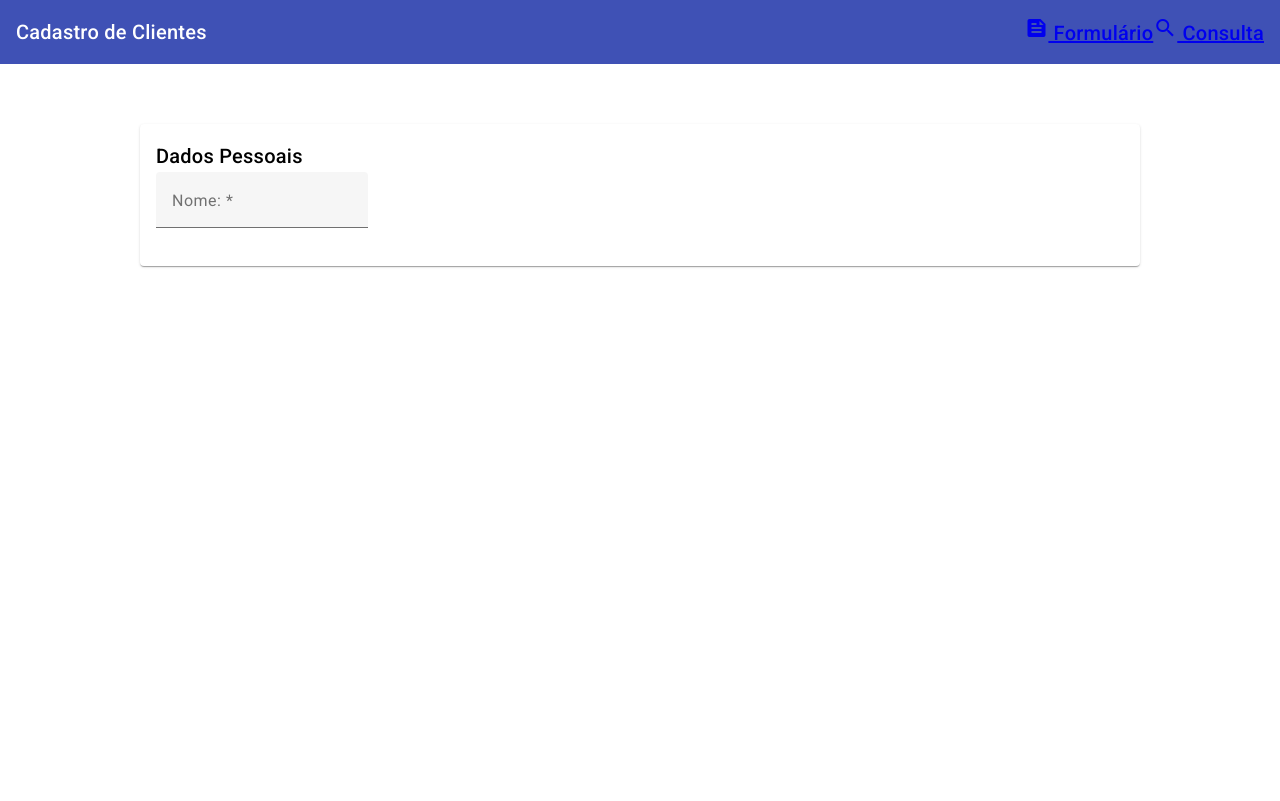
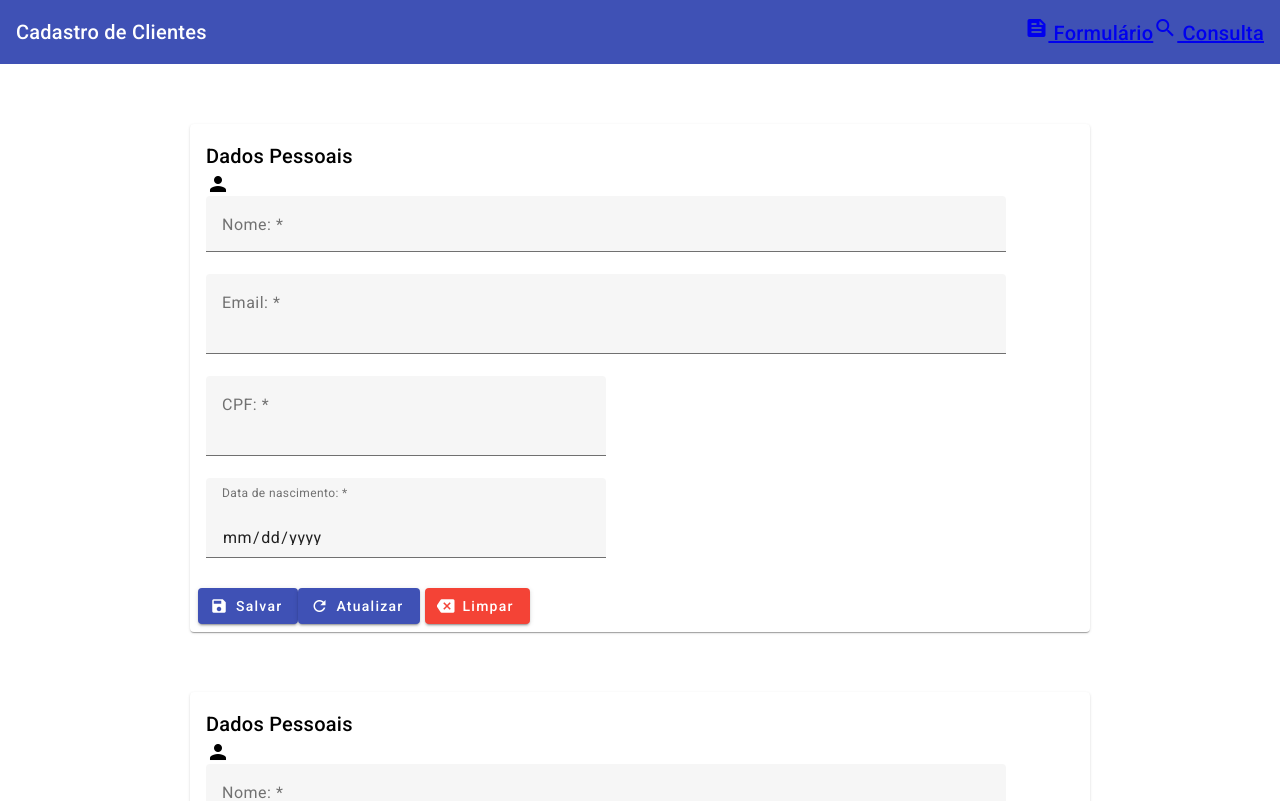
Before and after one commit to Welberrr/Academic_Crud-Angular-Material, an Angular app: page /cadastro in a window 1280 px wide. Shown: the top 801 px of the page. Built offline with nearby package versions, Linux system fonts and the light colour scheme.

Commit message:
Feat: Finalizando visual do formulario

```diff
--- a/src/app/app.component.html
+++ b/src/app/app.component.html
@@ -11,3 +11,5 @@
   </a>
 </mat-toolbar>
 <router-outlet></router-outlet>
+<app-cadastro> </app-cadastro>
+<app-consulta> </app-consulta>
--- a/src/app/app.component.ts
+++ b/src/app/app.component.ts
@@ -2,14 +2,16 @@ import { Component, signal } from '@angular/core';
 import { RouterOutlet, RouterLink } from '@angular/router';
 import { MatToolbarModule } from '@angular/material/toolbar';
 import { MatIconModule } from '@angular/material/icon';
+import { Cadastro } from './cadastro/cadastro';
+import { Consulta } from './consulta/consulta';
 
 @Component({
   selector: 'app-root',
   standalone: true,
-  imports: [RouterOutlet, RouterLink, MatToolbarModule, MatIconModule],
+  imports: [RouterOutlet, RouterLink, MatToolbarModule, MatIconModule, Cadastro, Consulta],
   templateUrl: './app.component.html',
   styleUrl: './app.component.scss'
 })
-export class AppComponent { // Renomeado para AppComponent (convenção)
+export class AppComponent {
   protected readonly title = signal('crud-angular-material');
 }
--- a/src/app/app.config.ts
+++ b/src/app/app.config.ts
@@ -1,12 +1,11 @@
-import { ApplicationConfig, provideBrowserGlobalErrorListeners, provideZoneChangeDetection } from '@angular/core';
+// Em src/app/app.config.ts
+
+import { ApplicationConfig } from '@angular/core';
 import { provideRouter } from '@angular/router';
-
 import { routes } from './app.routes';
 
 export const appConfig: ApplicationConfig = {
   providers: [
-    provideBrowserGlobalErrorListeners(),
-    provideZoneChangeDetection({ eventCoalescing: true }),
-    provideRouter(routes)
+    provideRouter(routes),
   ]
 };
--- a/src/app/cadastro/cadastro.html
+++ b/src/app/cadastro/cadastro.html
@@ -1,20 +1,65 @@
 <div fxLayout="row" fxLayoutAlign="center">
-    <div fxLaout="colum" fxFlex="1000px">
+    <div fxLayout="column" fxFlex="900px">
         <form class="mt-60" #clientesfrm="ngForm">
             <mat-card>
                 <mat-card-header>
                     <mat-card-title>Dados Pessoais</mat-card-title>
                 </mat-card-header>
                 <mat-card-content>
-                    <div fxLayout="row" fxLayoutAlign="start" fxLoutGap="16px">
-                        <mat-form-field class="full-width">
-                            <mat-label>Nome: *</mat-label>
-                            <input type="text" placeholder="Ex: Fulano" matInput>
-                        </mat-form-field>
+                    <div fxLayout="row" fxLayoutAlign="start" fxLayoutGap="16px">
+                        <div fxLayout="column" fxFlex="800px">
+                            <mat-icon>person</mat-icon>
+                            <mat-form-field class="full-width">
+                                <mat-label>Nome: *</mat-label>
+                                <input type="text" placeholder="Ex: Fulano" matInput>
+                            </mat-form-field>
+                        </div>
+                    </div>
+
+                    <div fxLayout="row" fxLayoutAlign="start" fxLayoutGap="16px">
+                        <div fxLayout="column" fxFlex="800px">
+                            <mat-form-field class="full-width">
+                                  <mat-label>Email: *</mat-label>
+                                <input type="email" placeholder="Digite seu email" matInput>
+                            </mat-form-field>
+                        </div>
+                    </div>
+
+                    <div fxLayout="row" fxLayoutAlign="start" fxLayoutGap="16px">
+                        <div fxLayout="column" fxFlex="400px">
+                            <mat-form-field class="full-width">
+                                  <mat-label>CPF: *</mat-label>
+                                <input type="number" placeholder="Digite seu email" matInput>
+                            </mat-form-field>
+                        </div>
+                    </div>
+
+                    <div fxLayout="row" fxLayoutAlign="start" fxLayoutGap="16px">
+                        <div fxLayout="column" fxFlex="400px">
+                            <mat-form-field class="full-width">
+                                  <mat-label>Data de nascimento: *</mat-label>
+                                <input type="date" placeholder="Digite seu email" matInput>
+                            </mat-form-field>
+                        </div>
                     </div>
                 </mat-card-content>
+                <mat-card-actions>
+                            <button mat-raised-button color="primary">
+                                <mat-icon fontIcon="save"></mat-icon>
+                                Salvar
+                            </button>
+
+                            <button mat-raised-button color="primary">
+                                <mat-icon fontIcon="refresh"></mat-icon>
+                                Atualizar
+                            </button>
+
+                            <button mat-raised-button color="warn" class="ml-5">
+                                <mat-icon fontIcon="backspace"></mat-icon>
+                                Limpar
+                            </button>
+                </mat-card-actions>
             </mat-card>
         </form>
-
     </div>
 </div>
--- a/src/app/cadastro/cadastro.ts
+++ b/src/app/cadastro/cadastro.ts
@@ -4,10 +4,12 @@ import { MatCardModule } from '@angular/material/card';
 import {MatFormFieldModule} from '@angular/material/form-field';
 import { MatInputModule } from '@angular/material/input';
 import { FormsModule } from '@angular/forms';
+import { MatIconModule } from '@angular/material/icon';
+import { MatButtonModule } from '@angular/material/button';
 
 @Component({
   selector: 'app-cadastro',
-  imports: [FlexLayoutModule, MatCardModule, FormsModule, MatFormFieldModule, MatInputModule],
+  imports: [FlexLayoutModule, MatCardModule, FormsModule, MatFormFieldModule, MatInputModule, MatIconModule, MatButtonModule],
   templateUrl: './cadastro.html',
   styleUrl: './cadastro.scss'
 })
--- a/src/styles.scss
+++ b/src/styles.scss
@@ -19,7 +19,7 @@ body{
     margin-top: 60px;
 }
 
-.fullt-width{
+.full-width{
     width: 100%;
 }
 
```
